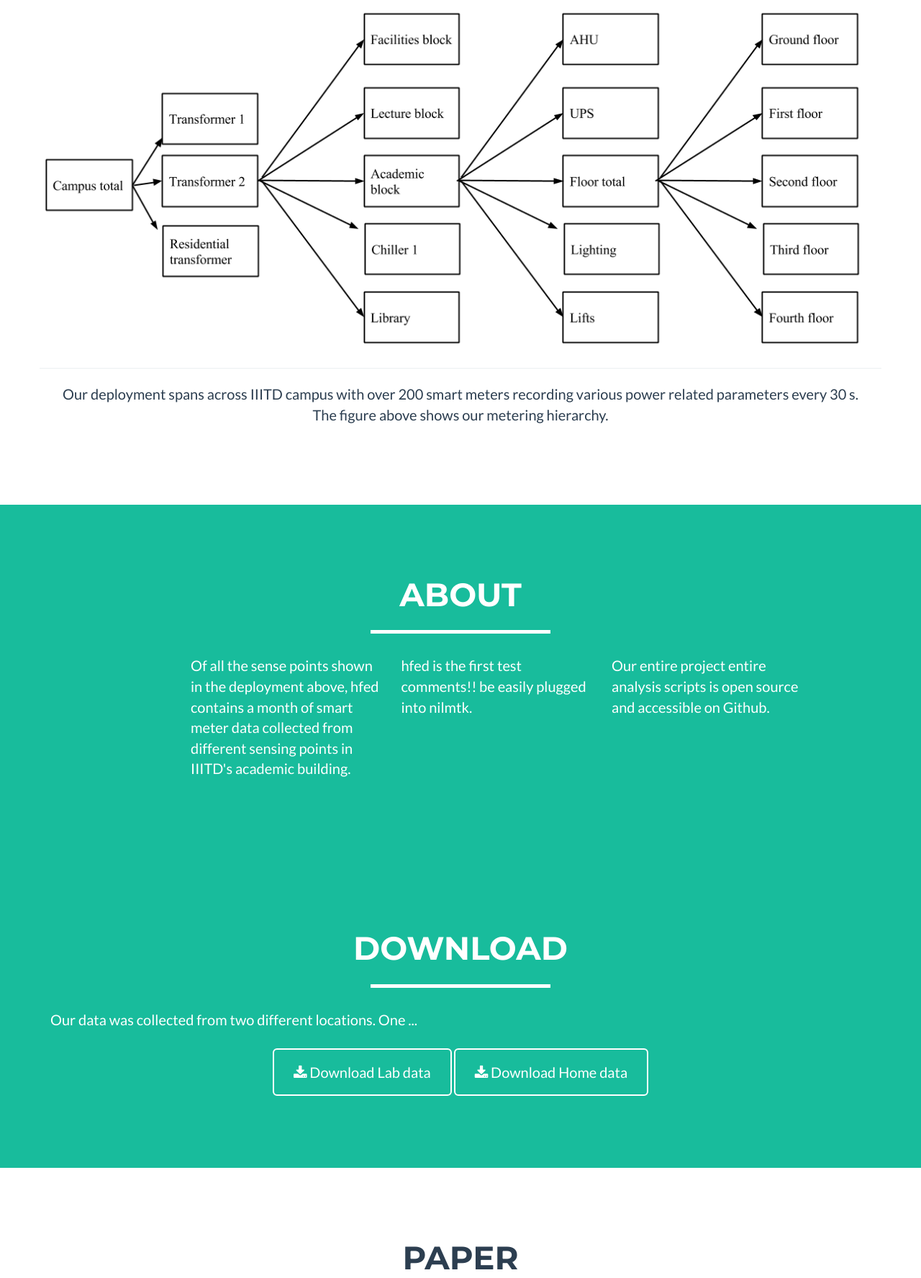
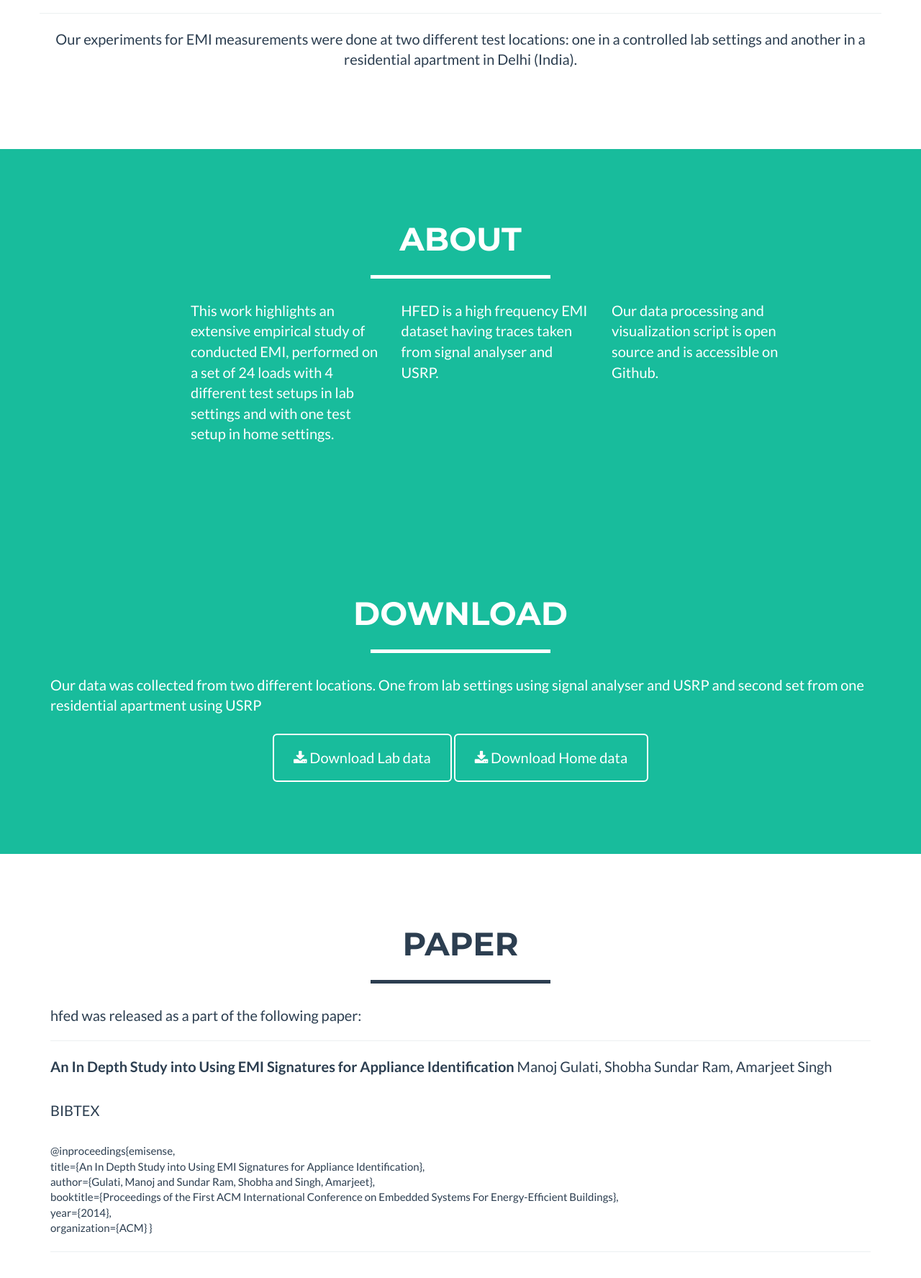
Before and after one commit to hfed/hfed.github.io, a plain HTML site: page index.html in a window 1280 px wide. Shown: the part 777-2552 px from the top of the page at 72% size. Drawn offline with nearby package versions, Linux system fonts and the light colour scheme.

Commit message:
updated index.html

```diff
--- a/index.html
+++ b/index.html
@@ -84,7 +84,7 @@
                     <div class="intro-text">
                         <span class="name">hfed</span>
                         <hr class="star-light">
-                        <span class="skills">High Frequency EMI data set</span>
+                        <span class="skills">High Frequency EMI Data Set</span>
                     </div>
                 </div>
             </div>
@@ -108,12 +108,12 @@
                                 <i class="fa fa-search-plus fa-3x"></i>
                             </div>
                         </div>
-                        <img src="img/metering.png" class="img-responsive" alt="">
+                    <img src="img/EMIsens_deployment.png" class="img-responsive" alt="">
                     </a>
                 </div>
                 <hr/>
                 <div class="col-lg-12 text-center">
-                    <p>Our deployment spans across IIITD campus with over 200 smart meters recording various power related parameters every 30 s. The figure above shows our metering hierarchy.</p>
+                    <p>Our experiments for EMI measurements were done at two different test locations: one in a controlled lab settings and another in a residential apartment in Delhi (India). </p>
                 </div>
                 <!--
                 <div class="col-sm-4 portfolio-item">
@@ -182,13 +182,13 @@
             </div>
             <div class="row">
                 <div class="col-lg-3 col-lg-offset-2">
-                    <p>Of all the sense points shown in the deployment above, hfed contains a month of smart meter data collected from different sensing points in IIITD's academic building.</p>
+                    <p>This work highlights an extensive empirical study of conducted EMI, performed on a set of 24 loads with 4 different test setups in lab settings and with one test setup in home settings.</p>
                 </div>
                 <div class="col-lg-3">
-                    <p>hfed is the first test comments!! be easily plugged into nilmtk.</p>
+                    <p>HFED is a high frequency EMI dataset having traces taken from signal analyser and USRP.</p>
                 </div>
                  <div class="col-lg-3">
-                    <p>Our entire project entire analysis scripts is open source and accessible on Github.</p>
+                    <p>Our data processing and visualization script is open source and is accessible on Github.</p>
                 </div>
 
 
@@ -210,7 +210,7 @@
                <div class="col-lg-12">
 
 
-                    <p>Our data was collected from two different locations. One ...</p>
+                    <p>Our data was collected from two different locations. One from lab settings using signal analyser and USRP and second set from one residential apartment using USRP</p>
                 </div>
                 <div class="col-lg-8 col-lg-offset-2 text-center">
                     <a href="http://nipunbatra.github.io/downloads/files/commercial_dataset.zip" class="btn btn-lg btn-outline">
@@ -245,15 +245,16 @@
                 <div class="col-lg-12">
                     <p>hfed was released as a part of the following paper:</p>
                     <hr/>
-                    <p><b><a href="http://arxiv.org/abs/1404.3878"></a>A comparison of non-intrusive load monitoring methods for commercial and residential buildings</a></b> Nipun Batra, Oliver Parson, Mario Berges, Amarjeet Singh, Alex Rogers</p>
+                    <p><b><a href="http://arxiv.org/abs/1404.3878"></a>An In Depth Study into Using EMI Signatures for Appliance Identification</a></b> Manoj Gulati, Shobha Sundar Ram, Amarjeet Singh</p>
                     <br/>
                    <p>BIBTEX</p>
                     <br/>
-                    @article{batra2014comparison,
-                              <br/>title={A comparison of non-intrusive load monitoring methods for commercial and residential buildings},
-                              <br/>author={Batra, Nipun and Parson, Oliver and Berges, Mario and Singh, Amarjeet and Rogers, Alex},
+                    @inproceedings{emisense,
+                              <br/>title={An In Depth Study into Using EMI Signatures for Appliance Identification},
+                              <br/>author={Gulati, Manoj and Sundar Ram, Shobha and Singh, Amarjeet},
+                              <br/>booktitle={Proceedings of the First ACM International Conference on Embedded Systems For Energy-Efficient Buildings},
                               <br/>year={2014},
-                              <br/> journal= {arXiv:1404.3878}
+                              <br/>organization={ACM}
                             }
 
                     <hr/>
@@ -276,14 +277,17 @@
                     </div>
                 <div class="row">
                     <div class="footer-col col-md-4">
-                        <h4><a href = "http://energy.iiitd.edu.in">Energy group</a></h4>
+                        <h4><a href = "http://energy.iiitd.edu.in">Energy Group</a></h4>
                         <h5><a href = "http://iiitd.ac.in">IIIT Delhi</a></h5>
                         <p>
-                        <a href = "http://nipunbatra.github.io">Nipun Batra</a>
+                        <a href = "http://manojgulati.wordpress.com">Manoj Gulati</a>
                         <br>
-                        <a href = "https://www.iiitd.edu.in/~amarjeet/">Amarjeet Singh</a></p>
+                        <a href = "https://www.iiitd.edu.in/~amarjeet/">Amarjeet Singh</a>
+                        <br>
+                        <a href = "https://www.iiitd.edu.in/~shobha/">Shobha Sundar Ram</a>
+                        </p>
                     </div>
-                    <div class="footer-col col-md-4">
+                    <!--<div class="footer-col col-md-4">
                         <h4><a href = "http://inferlab.org/">InferLAB</a></h4>
                         <h5><a href = "http://cmu.edu">Carnegie Mellon University</a></h5>
                         <p><a href = "http://www.marioberges.com/">Mario Berges</a></p>
@@ -296,7 +300,7 @@
                         <br>
                         <a href= "http://users.ecs.soton.ac.uk/acr/">Alex Rogers</a>
                         </p>
-                    </div>
+                    </div>-->
 
 
                 </div>
```
